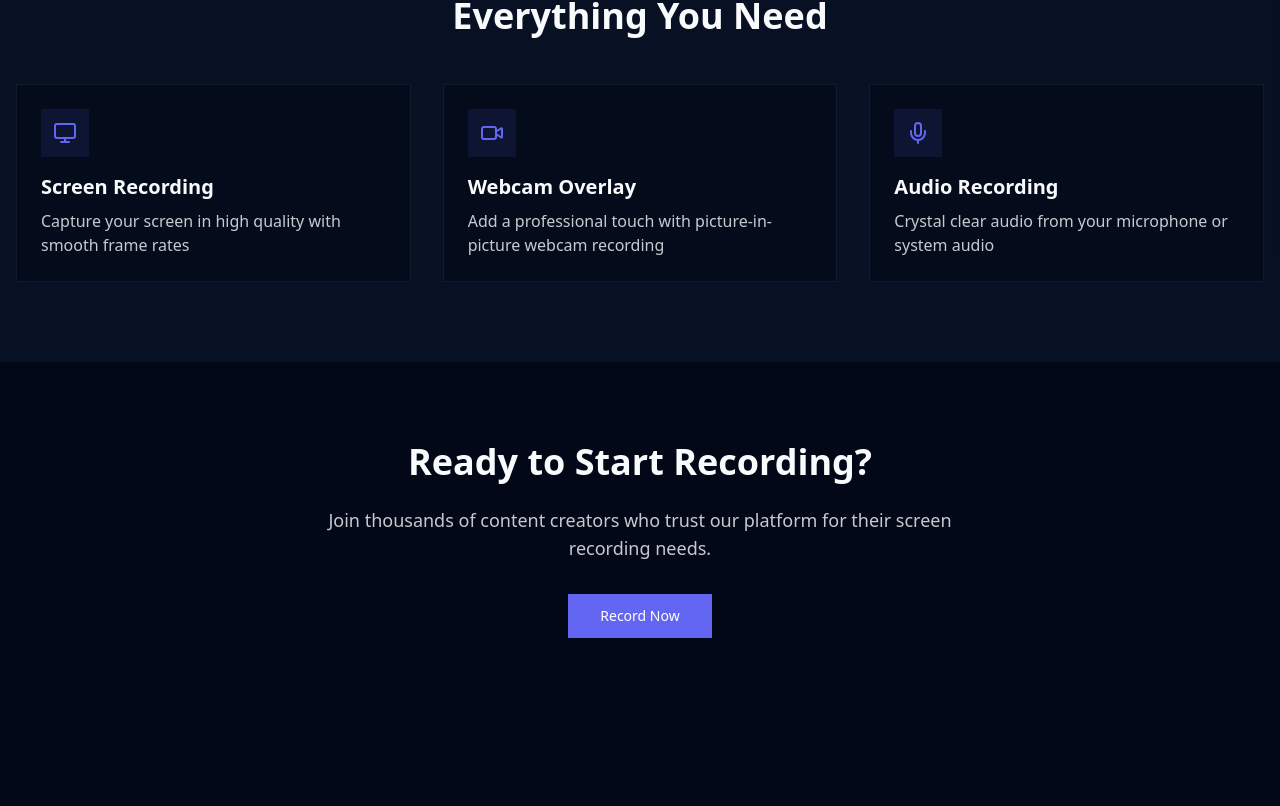
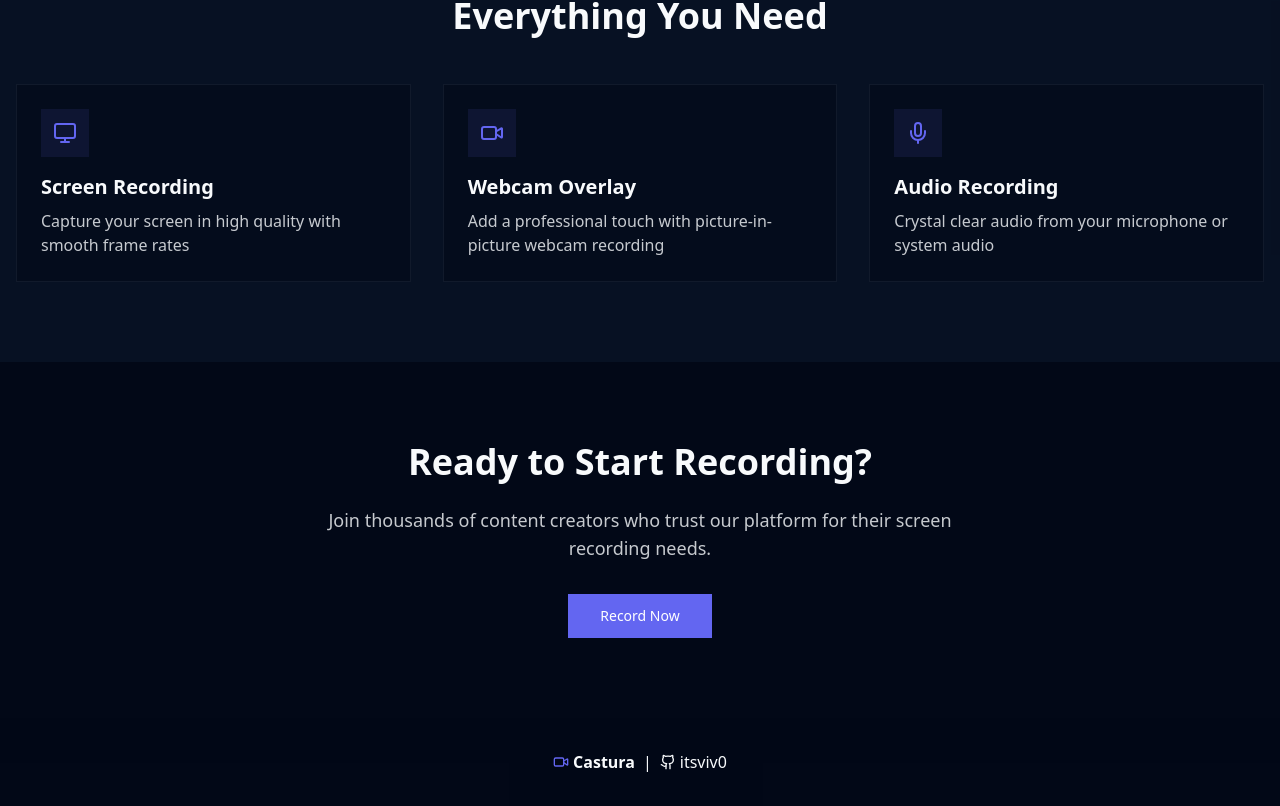
Before and after one commit to itsviv0/castura, a Next.js app: page / in a window 1280 px wide. Shown: the part 508-1314 px from the top of the page. Before the commit the page ends 1226 px from the top, so only its background shows below. Built offline with nearby package versions, Linux system fonts and the light colour scheme.

Commit message:
Added Footer component and updated layout.

```diff
--- a/app/layout.tsx
+++ b/app/layout.tsx
@@ -6,6 +6,7 @@ import { Navbar } from "@/components/Navbar";
 import dynamic from "next/dynamic";
 import { Geist, Geist_Mono } from "next/font/google";
 import "./globals.css";
+import { Footer } from "@/components/Footer";
 
 const geistSans = Geist({
   variable: "--font-geist-sans",
@@ -44,6 +45,7 @@ export default function RootLayout({
               <Toaster />
               <Sonner />
               {children}
+              <Footer />
             </div>
           </TooltipProvider>
         </Providers>
--- a/app/page.tsx
+++ b/app/page.tsx
@@ -7,7 +7,7 @@ import { Features } from "@/components/Features";
 
 export default function Home() {
   return (
-    <div className="min-h-screen">
+    <div className="min-h-screen dark:bg-background dark:text-foreground">
       {/* Hero Section */}
       <Hero />
 
--- /dev/null
+++ b/components/Footer.tsx
@@ -0,0 +1,26 @@
+"use client";
+
+import { Github, Video } from "lucide-react";
+import Link from "next/link";
+
+export const Footer = () => {
+  return (
+    <footer className="bg-background/95 dark:bg-background/95 dark:text-foreground/80 text-center py-8">
+      <div className="mx-auto px-4 flex justify-center">
+        <Link href="/" className="flex items-center space-x-1 mr-2">
+          <Video className="h-4 w-4 text-primary" />
+          <span className="font-bold text-l">Castura</span>
+        </Link>
+        <span className="text-base fonxxt-medium"> | </span>
+        <Link
+          href="https://github.com/itsviv0"
+          target="_blank"
+          className="flex items-center space-x-1 ml-2"
+        >
+          <Github className="w-4 h-4 mr-1" />
+          itsviv0
+        </Link>
+      </div>
+    </footer>
+  );
+};
--- a/components/Navbar.tsx
+++ b/components/Navbar.tsx
@@ -73,7 +73,7 @@ export const Navbar = () => {
             >
               Pricing
             </Link>
-            {(showRecordButton || pathname !== "/ ") && (
+            {(showRecordButton || pathname !== "/") && (
               <Button
                 asChild
                 className="bg-primary hover:bg-primary/90 animate-fade-in"
```
